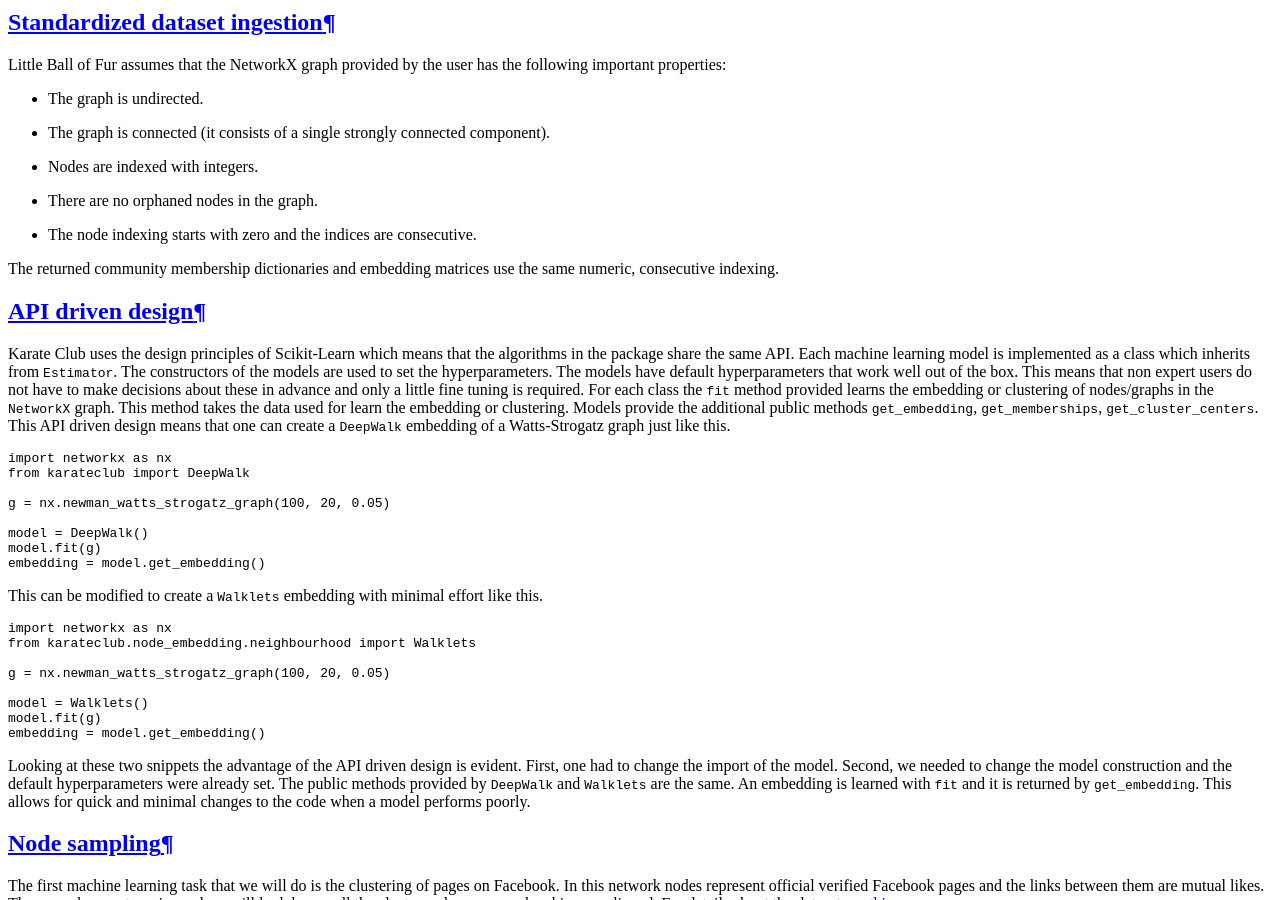
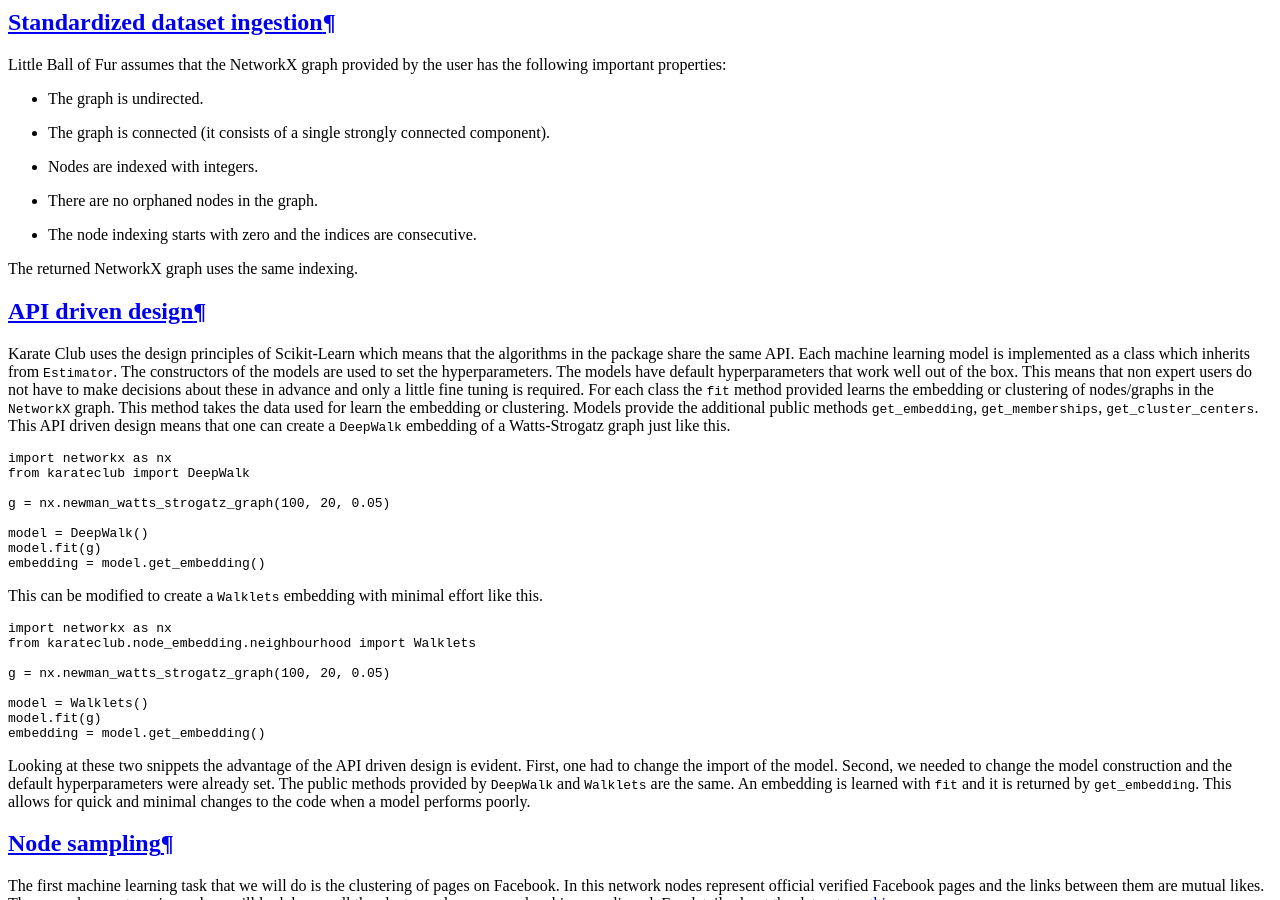
Before and after one commit to benedekrozemberczki/littleballoffur, a Sphinx documentation site: the page built from docs/source/notes/introduction.rst, in a window 1280 px wide and 900 px high, scrolled down 1578 px. Built offline with Sphinx 7.4.7 and the Read the Docs theme 2.0.0, drawn with Linux system fonts in a browser that asks for light colours; pages that are not in the unit, such as notebooks, are missing from menus.

Commit message:
Externals

```diff
--- a/docs/source/notes/introduction.rst
+++ b/docs/source/notes/introduction.rst
@@ -39,7 +39,7 @@ Little Ball of Fur assumes that the NetworkX graph provided by the user has the
 - There are no orphaned nodes in the graph.
 - The node indexing starts with zero and the indices are consecutive.
 
-The returned community membership dictionaries and embedding matrices use the same numeric, consecutive indexing.
+The returned NetworkX graph uses the same indexing.
 
 API driven design
 -----------------
```
